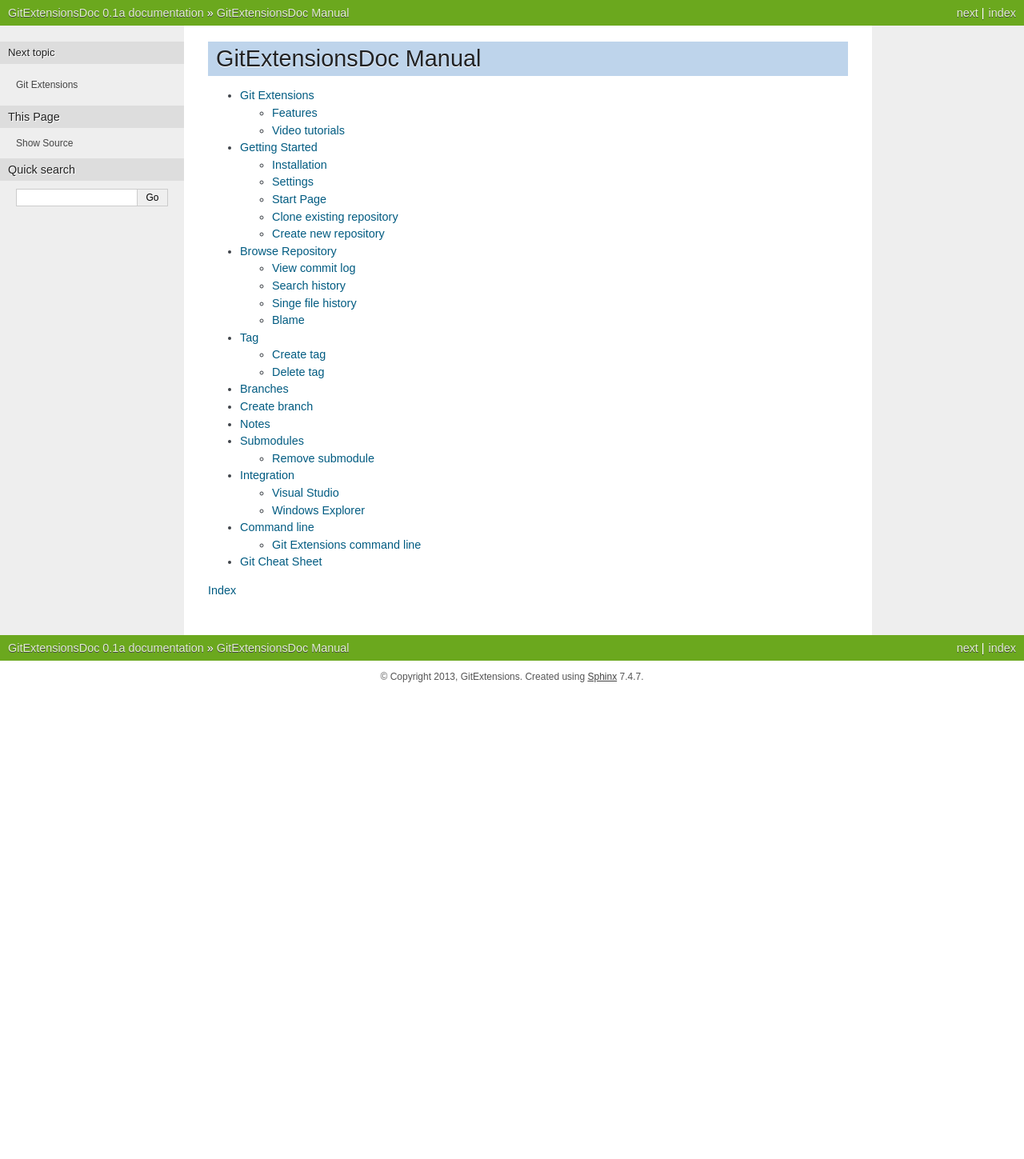
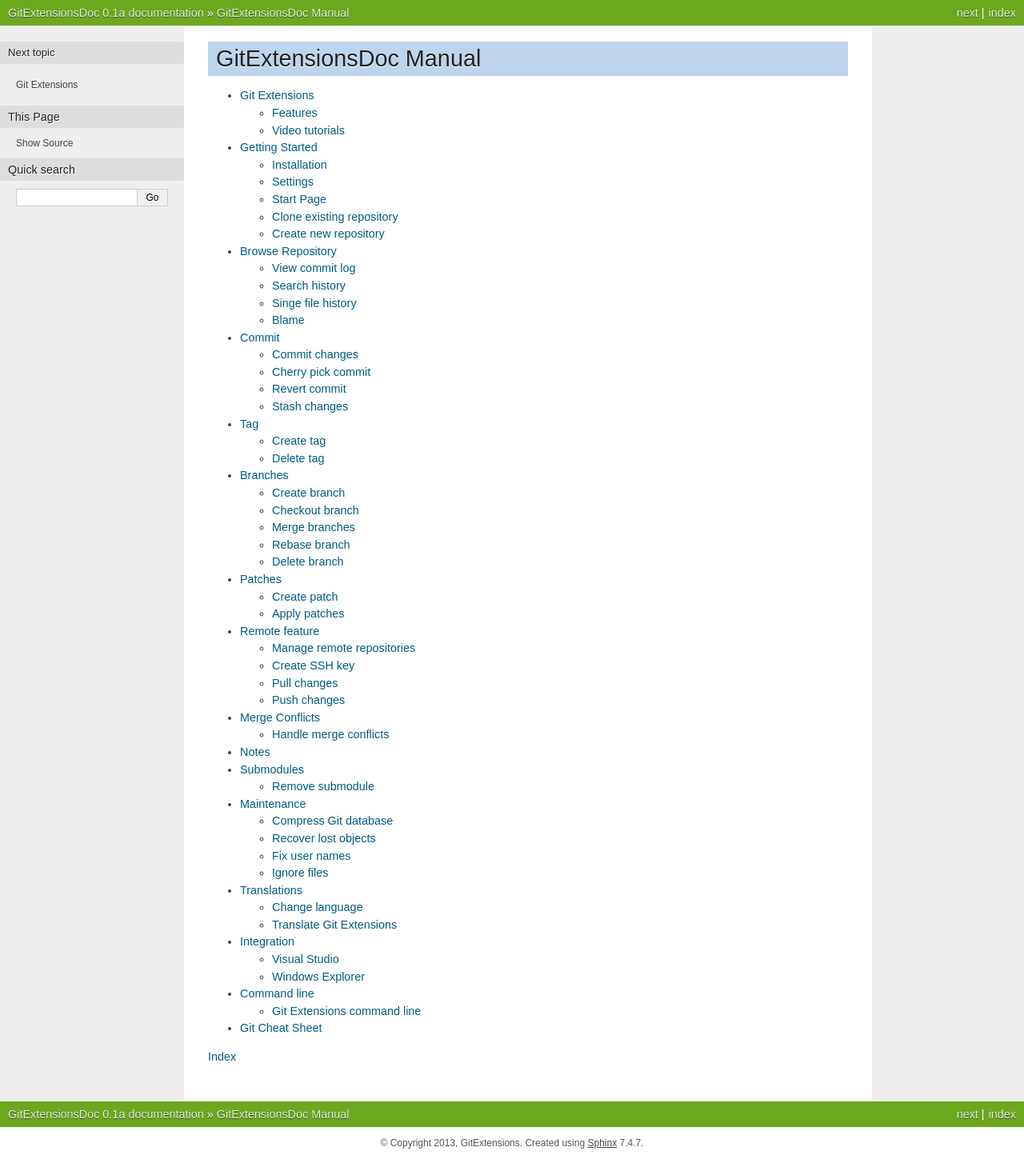
Before and after one commit to martinqt/GitExtensionsDoc, a Sphinx documentation site: the page built from source/index.rst, in a window 1280 px wide. Shown: the whole page at 80% size. Built offline with Sphinx 7.4.7, drawn with Linux system fonts in a browser that asks for light colours; before the commit the page ends 900 px from its top, so only the background shows below that.

Commit message:
Complete project structure porting
Also fix branches file

```diff
--- a/source/branches.rst
+++ b/source/branches.rst
@@ -1,5 +1,5 @@
 Branches
---------
+========
 
 .. image:: /images/branch.png
     :align: right
@@ -37,3 +37,15 @@
 
 Creating branches in Git requires only 41 bytes of space in the repository. Creating a new branch is very easy and is
 very fast. The complete work flow of Git is optimized for branching and merging.
+
+Checkout branch
+---------------
+
+Merge branches
+--------------
+
+Rebase branch
+-------------
+
+Delete branch
+-------------
--- /dev/null
+++ b/source/commit.rst
@@ -0,0 +1,14 @@
+Commit
+======
+
+Commit changes
+--------------
+
+Cherry pick commit
+------------------
+
+Revert commit
+-------------
+
+Stash changes
+-------------
--- a/source/index.rst
+++ b/source/index.rst
@@ -7,10 +7,16 @@
    git_extensions
    getting_started
    browse_repository
+   commit
    tag
    branches
+   patches
+   remote_feature
+   merge_conflicts
    notes
    submodules
+   maintenance
+   translations
    integration
    command_line
    git_cheat_sheet
--- /dev/null
+++ b/source/maintenance.rst
@@ -0,0 +1,14 @@
+Maintenance
+===========
+
+Compress Git database
+---------------------
+
+Recover lost objects
+--------------------
+
+Fix user names
+--------------
+
+Ignore files
+------------
--- /dev/null
+++ b/source/merge_conflicts.rst
@@ -0,0 +1,5 @@
+Merge Conflicts
+===============
+
+Handle merge conflicts
+----------------------
--- /dev/null
+++ b/source/patches.rst
@@ -0,0 +1,8 @@
+Patches
+=======
+
+Create patch
+------------
+
+Apply patches
+-------------
--- /dev/null
+++ b/source/remote_feature.rst
@@ -0,0 +1,20 @@
+Remote feature
+==============
+
+Manage remote repositories
+--------------------------
+
+Create SSH key
+--------------
+
+PuTTY and github
+^^^^^^^^^^^^^^^^
+
+OpenSSH and github
+^^^^^^^^^^^^^^^^^^
+
+Pull changes
+------------
+
+Push changes
+------------
--- /dev/null
+++ b/source/translations.rst
@@ -0,0 +1,8 @@
+Translations
+============
+
+Change language
+---------------
+
+Translate Git Extensions
+------------------------
```
